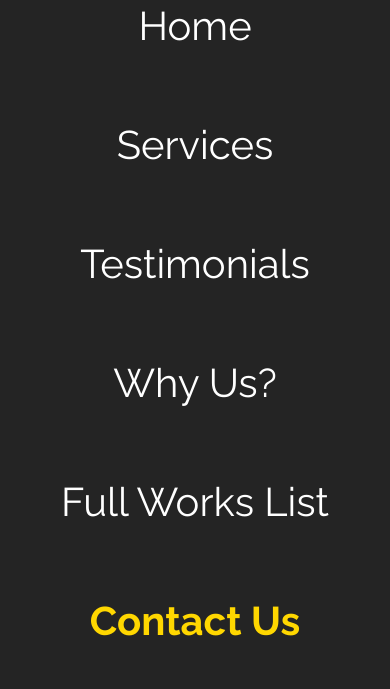
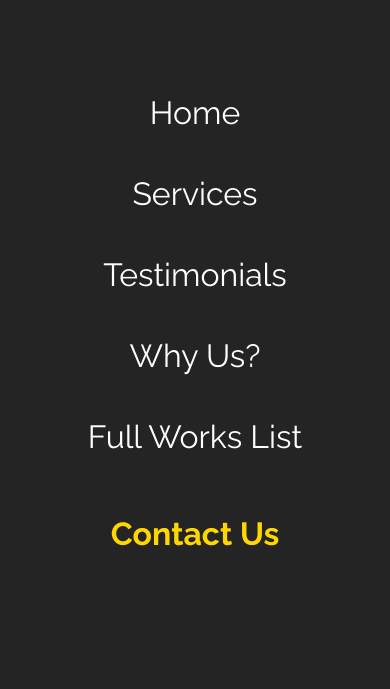
Before and after one commit to OliverN95/Haining, a plain HTML site: page index.html in a window 390 px wide. Both pictures are taken after a click on the button 368 px from the left and 50 px from the top of the page. Shown: the part 99-788 px from the top of the page. Drawn offline with Linux system fonts and the light colour scheme.

Commit message:
backdrop

```diff
--- a/style.css
+++ b/style.css
@@ -155,14 +155,26 @@ nav {
     background-color: #242424;
     top: 0;
     left: 0;
+    bottom: 0;
     right: 0;
-    bottom: 0;
     z-index: 100;
     display: flex;
     justify-content: center;
     align-items: center;
     text-align: center;
-    display: none;
+    transition: all 300ms ease;
+    opacity: 0;
+    visibility: hidden;
+}
+
+.menu--open .menu__backdrop {
+    visibility: visible;
+    opacity: 1;
+}
+
+.menu--open {
+    overflow-y: hidden;
+    max-height: 100vh;
 }
 
 .backdrop__list {
@@ -172,8 +184,8 @@ nav {
 
 .backdrop__link {
     color: white;
-    font-size: 40px;
-    padding: 36px 0;
+    font-size: 32px;
+    padding: 22px 0;
     transition: all 300ms ease;
 }
 
@@ -184,14 +196,11 @@ nav {
 .backdrop__link--primary {
     color: gold;
     font-weight: 700;
+    margin-top: 16px;
 }
 
 .backdrop__link--primary:hover {
     border-bottom: none;
-}
-
-.menu--open .menu__backdrop {
-    display: flex;
 }
 
 
@@ -661,7 +670,7 @@ nav {
 .insta, .fb {
     color: white;
     font-size: 38px;
-    margin-left: 32px;
+    padding: 0 24px;
 }
 
 
@@ -684,7 +693,7 @@ nav {
     }
 
     .nav__btn {
-        display: flex;
+        display: block;
         align-items: center;
     }
 
```
